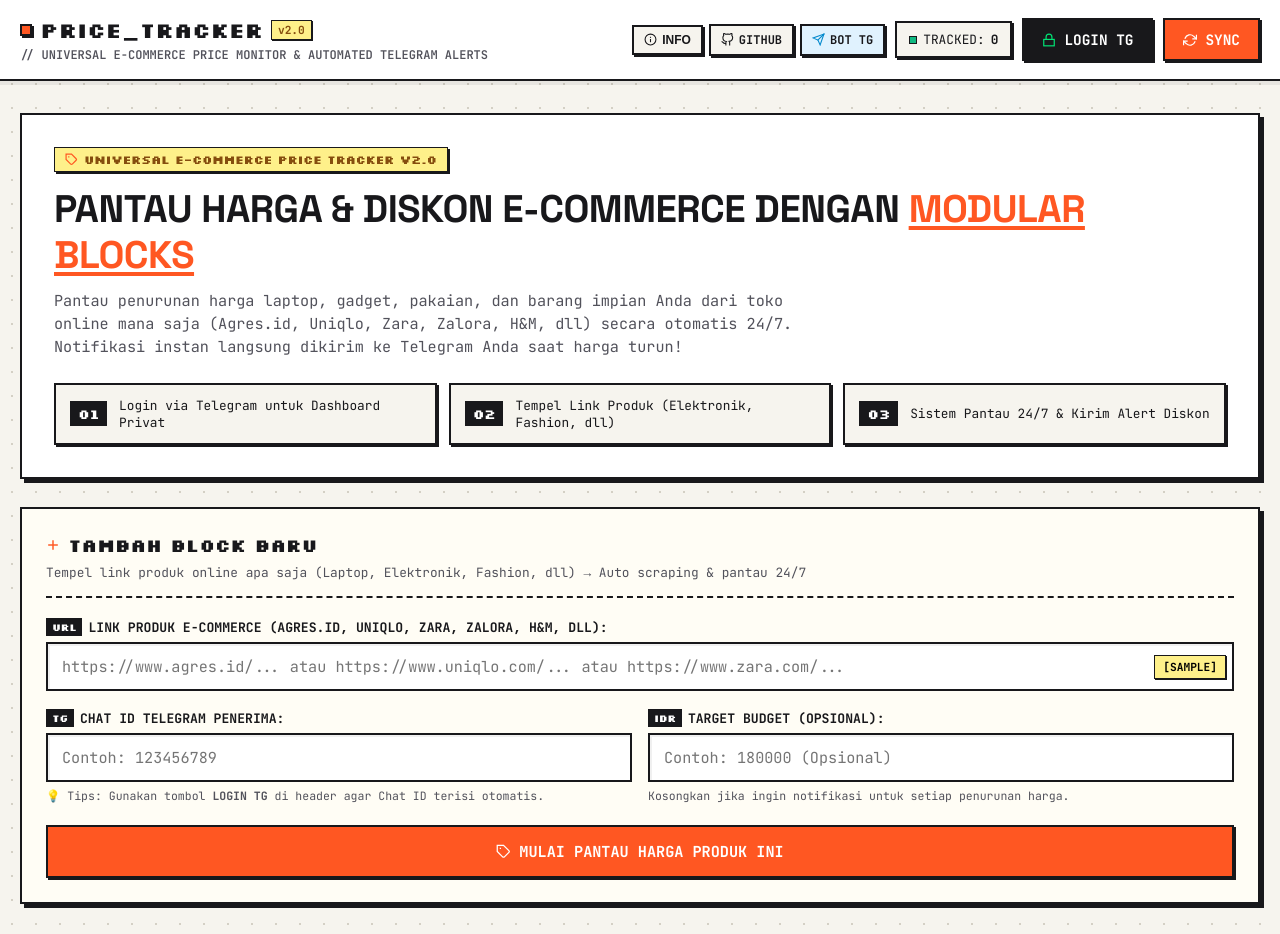
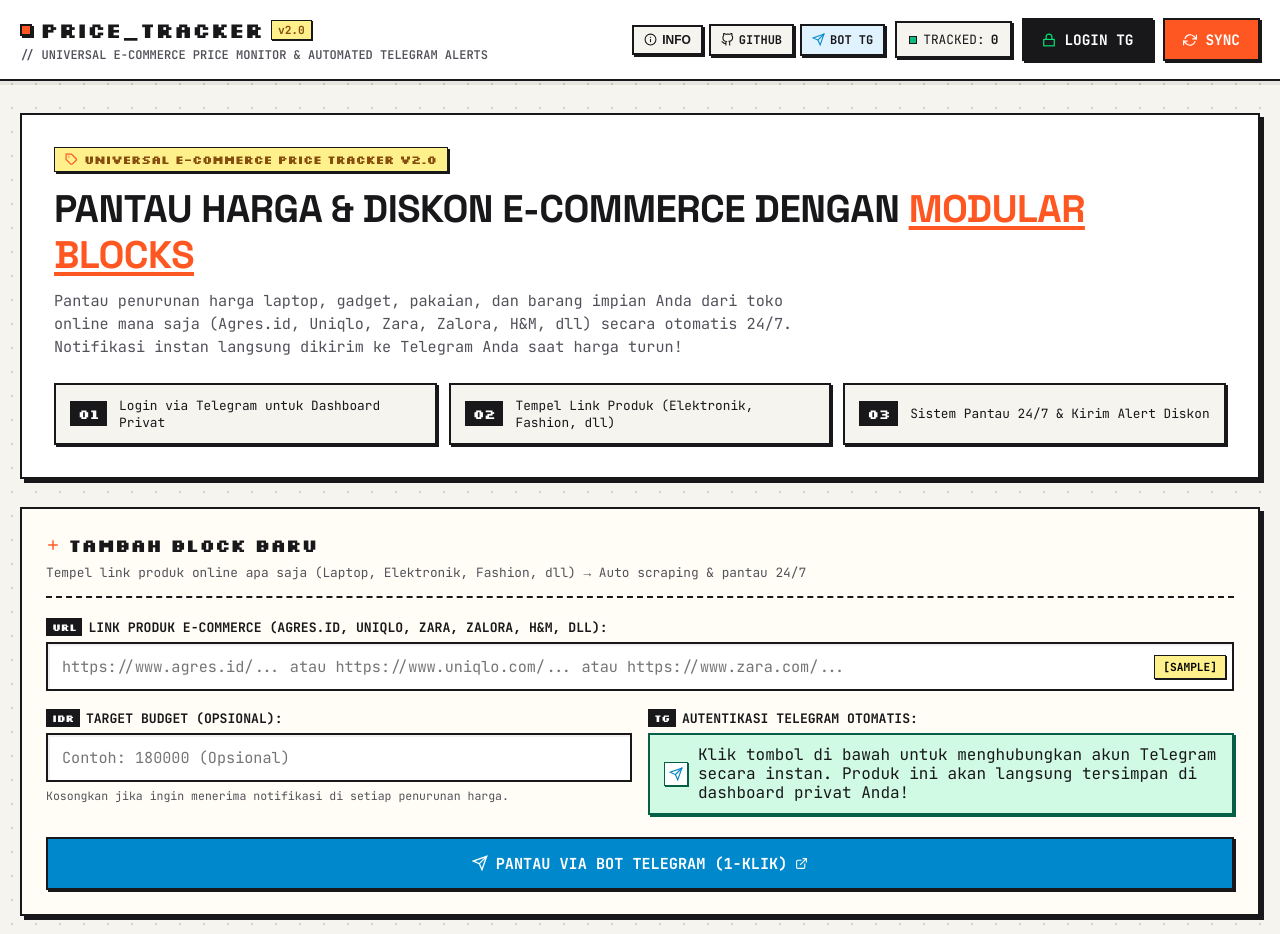
Before and after one commit to mfayaadhh-creator/price-tracker-app, a Svelte app in the folder frontend/: page / in a window 1280 px wide. Shown: the top 934 px of the page. Built offline with nearby package versions, Linux system fonts and the light colour scheme.

Commit message:
feat(ux): implement One-Click Telegram tracking flow with auto-registration Telegram notification

```diff
--- a/frontend/src/App.svelte
+++ b/frontend/src/App.svelte
@@ -19,6 +19,7 @@
   let isAboutModalOpen = false;
   let currentUser = null;
   let previewImageData = null;
+  let pendingProduct = null;
 
   // Drag & drop state
   let draggedIndex = null;
@@ -57,15 +58,33 @@
     }
   }
 
-  function handleLoginSuccess(user) {
+  async function handleLoginSuccess(user) {
     currentUser = user;
     try {
       localStorage.setItem("pt_auth_user", JSON.stringify(user));
     } catch (e) {
       console.error("Storage save error:", e);
     }
-    showToast(`Selamat datang kembali, ${user.first_name || "User"}!`, "success");
-    fetchProducts();
+    showToast(`Selamat datang, ${user.first_name || "User"}! Akun Telegram terhubung.`, "success");
+
+    // Jika ada produk yang sedang dipantau saat tamu mengklik tombol Telegram
+    if (pendingProduct) {
+      const toAdd = {
+        url: pendingProduct.url,
+        user_phone: user.user_phone,
+        target_price: pendingProduct.target_price || 0
+      };
+      pendingProduct = null;
+      await handleAddProduct(toAdd);
+    } else {
+      await fetchProducts();
+    }
+  }
+
+  function handleRequestGuestAuth(productData) {
+    pendingProduct = productData;
+    isAuthModalOpen = true;
+    showToast("Silakan tekan START di Telegram untuk menghubungkan akun & menyimpan produk.", "info");
   }
 
   function handleLogout() {
@@ -287,6 +306,7 @@
     <section class="creator-section">
       <BlockCreator
         onAddProduct={handleAddProduct}
+        onRequestAuth={handleRequestGuestAuth}
         {isSubmitting}
         {currentUser}
       />
--- a/frontend/src/lib/BlockCreator.svelte
+++ b/frontend/src/lib/BlockCreator.svelte
@@ -2,17 +2,13 @@
   import Icon from "./Icon.svelte";
 
   export let onAddProduct;
+  export let onRequestAuth;
   export let isSubmitting = false;
   export let currentUser = null;
 
   let url = "";
-  let userPhone = "";
   let targetPrice = "";
   let formError = "";
-
-  $: if (currentUser && currentUser.user_phone) {
-    userPhone = currentUser.user_phone;
-  }
 
   const sampleUrl = "https://www.uniqlo.com/id/id/products/E493232-000/00?colorDisplayCode=00&sizeDisplayCode=004";
 
@@ -34,14 +30,20 @@
       return;
     }
 
-    if (!userPhone.trim()) {
-      formError = "Chat ID Telegram wajib diisi agar notifikasi bisa dikirim!";
+    // Jika user belum login, picu alur One-Click Telegram Auth
+    if (!currentUser || !currentUser.user_phone) {
+      if (onRequestAuth) {
+        onRequestAuth({
+          url: url.trim(),
+          target_price: targetPrice ? parseFloat(targetPrice) : 0
+        });
+      }
       return;
     }
 
     const payload = {
       url: url.trim(),
-      user_phone: userPhone.trim(),
+      user_phone: currentUser.user_phone.trim(),
       target_price: targetPrice ? parseFloat(targetPrice) : 0
     };
 
@@ -91,7 +93,7 @@
       </div>
     </div>
 
-    <!-- Row: Chat ID & Target Budget (Conditional on Login Status) -->
+    <!-- Row: Target Price & Telegram Connection -->
     {#if currentUser && currentUser.user_phone}
       <div class="form-row">
         <!-- Target Price -->
@@ -132,26 +134,6 @@
       </div>
     {:else}
       <div class="form-row">
-        <!-- Telegram Chat ID -->
-        <div class="input-group flex-1">
-          <label for="telegram-id" class="input-label font-mono">
-            <span class="label-badge font-pixel">TG</span>
-            CHAT ID TELEGRAM PENERIMA:
-          </label>
-          <input
-            id="telegram-id"
-            type="text"
-            bind:value={userPhone}
-            placeholder="Contoh: 123456789"
-            class="pixel-input"
-            disabled={isSubmitting}
-            required
-          />
-          <small class="helper-text font-mono">
-            💡 Tips: Gunakan tombol <strong>LOGIN TG</strong> di header agar Chat ID terisi otomatis.
-          </small>
-        </div>
-
         <!-- Target Price (Optional) -->
         <div class="input-group flex-1">
           <label for="target-price-guest" class="input-label font-mono">
@@ -167,8 +149,26 @@
             disabled={isSubmitting}
           />
           <small class="helper-text font-mono">
-            Kosongkan jika ingin notifikasi untuk setiap penurunan harga.
+            Kosongkan jika ingin menerima notifikasi di setiap penurunan harga.
           </small>
+        </div>
+
+        <!-- Telegram Connection Info Card -->
+        <div class="account-card guest-info-card flex-1 font-mono">
+          <div class="account-header">
+            <span class="label-badge font-pixel">TG</span>
+            <span class="account-label">AUTENTIKASI TELEGRAM OTOMATIS:</span>
+          </div>
+          <div class="account-details">
+            <div class="account-icon-wrap info-icon-wrap">
+              <Icon name="send" size={14} color="#0284C7" />
+            </div>
+            <div class="account-info">
+              <span class="guest-info-text">
+                Klik tombol di bawah untuk menghubungkan akun Telegram secara instan. Produk ini akan langsung tersimpan di dashboard privat Anda!
+              </span>
+            </div>
+          </div>
         </div>
       </div>
     {/if}
@@ -183,6 +183,7 @@
 
     <!-- Submit Button -->
     <div class="form-footer">
+      {#if currentUser && currentUser.user_phone}
         <button
           type="submit"
           disabled={isSubmitting}
@@ -196,6 +197,17 @@
             <span>MULAI PANTAU HARGA PRODUK INI</span>
           {/if}
         </button>
+      {:else}
+        <button
+          type="submit"
+          disabled={isSubmitting}
+          class="pixel-btn pixel-btn-blue submit-btn font-mono"
+        >
+          <Icon name="send" size={16} color="#FFFFFF" />
+          <span>PANTAU VIA BOT TELEGRAM (1-KLIK)</span>
+          <Icon name="external-link" size={13} color="#FFFFFF" />
+        </button>
+      {/if}
     </div>
   </form>
 </div>
```
Also changed, not shown: 2 other files (tests, documents, lock files or other folders). Lines whose indentation alone changed are shown as unchanged.
